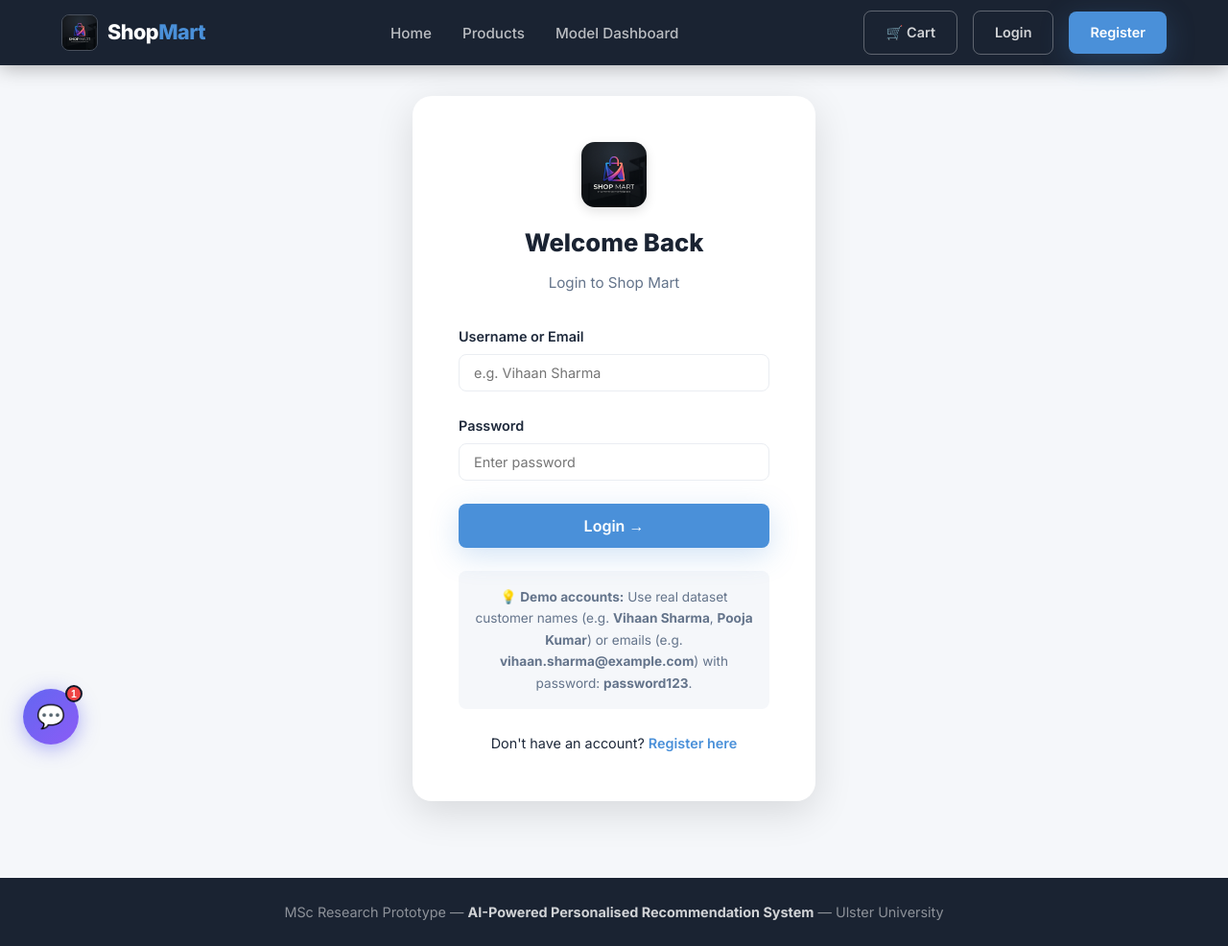
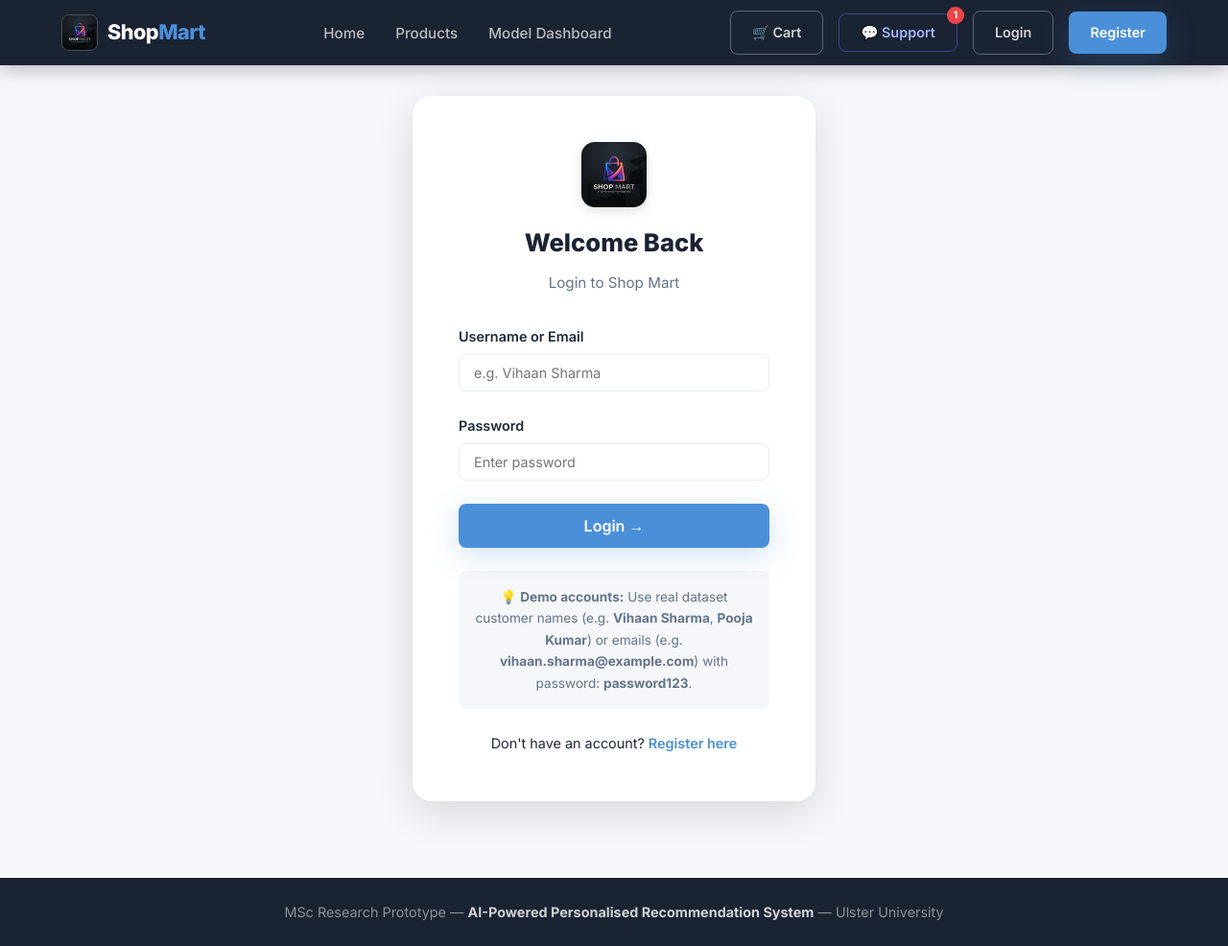
Before and after one commit to nilernishupc-hue/Shop-Mart, a Flask app: page /login in a window 1280 px wide. Shown: the whole page at 96% size. Run offline with Flask 3, Linux system fonts and the light colour scheme.

Commit message:
Move support chat button into navbar next to cart, panel drops from top-right

```diff
--- a/templates/layout.html
+++ b/templates/layout.html
@@ -30,6 +30,10 @@
           🛒 Cart
           <span id="cart-badge" style="background:var(--sunset); color:var(--white); border-radius:50%; width:20px; height:20px; display:{% if cart_count > 0 %}inline-flex{% else %}none{% endif %}; align-items:center; justify-content:center; font-size:.75rem; font-weight:bold; position:absolute; top:-8px; right:-8px; border:2px solid var(--navy-dark);">{{ cart_count }}</span>
         </a>
+        <button onclick="toggleChat()" class="btn btn-outline" id="nav-support-btn" style="position:relative; display:flex; align-items:center; gap:6px; border-color:rgba(99,102,241,0.5); color:#a5b4fc;">
+          💬 Support
+          <span id="support-badge" style="background:#ef4444; color:#fff; border-radius:50%; width:18px; height:18px; display:inline-flex; align-items:center; justify-content:center; font-size:.65rem; font-weight:700; position:absolute; top:-8px; right:-8px; border:2px solid var(--navy-dark);">1</span>
+        </button>
         <a href="{{ url_for('profile') }}" class="btn btn-outline" id="nav-profile">
           👤 {{ current_user.username }}
         </a>
@@ -38,6 +42,10 @@
         <a href="{{ url_for('login') }}" class="btn btn-outline" id="nav-cart-guest" style="position:relative; display:flex; align-items:center; gap:6px;">
           🛒 Cart
         </a>
+        <button onclick="toggleChat()" class="btn btn-outline" id="nav-support-btn-guest" style="position:relative; display:flex; align-items:center; gap:6px; border-color:rgba(99,102,241,0.5); color:#a5b4fc;">
+          💬 Support
+          <span id="support-badge" style="background:#ef4444; color:#fff; border-radius:50%; width:18px; height:18px; display:inline-flex; align-items:center; justify-content:center; font-size:.65rem; font-weight:700; position:absolute; top:-8px; right:-8px; border:2px solid var(--navy-dark);">1</span>
+        </button>
         <a href="{{ url_for('login') }}" class="btn btn-outline" id="nav-login">Login</a>
         <a href="{{ url_for('register') }}" class="btn btn-primary" id="nav-register">Register</a>
       {% endif %}
@@ -63,31 +71,16 @@
 
   <!-- ── Live Support Chat Widget ──────────────────────────── -->
   <style>
-    #support-btn {
-      position: fixed; bottom: 24px; left: 24px; z-index: 9998;
-      width: 58px; height: 58px; border-radius: 50%;
-      background: linear-gradient(135deg, #6366f1, #8b5cf6);
-      border: none; cursor: pointer; box-shadow: 0 4px 20px rgba(99,102,241,0.5);
-      display: flex; align-items: center; justify-content: center;
-      font-size: 1.5rem; transition: transform 0.2s, box-shadow 0.2s;
-    }
-    #support-btn:hover { transform: scale(1.1); box-shadow: 0 6px 28px rgba(99,102,241,0.7); }
-    #support-badge {
-      position: absolute; top: -4px; right: -4px; background: #ef4444;
-      color: #fff; border-radius: 50%; width: 18px; height: 18px;
-      font-size: 0.65rem; font-weight: 700; display: flex;
-      align-items: center; justify-content: center; border: 2px solid #0f172a;
-    }
     #support-panel {
-      position: fixed; bottom: 96px; left: 24px; z-index: 9999;
+      position: fixed; top: 70px; right: 20px; z-index: 9999;
       width: 340px; background: #1e293b; border-radius: 16px;
       box-shadow: 0 16px 48px rgba(0,0,0,0.5);
       border: 1px solid rgba(99,102,241,0.3);
       display: none; flex-direction: column; overflow: hidden;
-      animation: slideUpChat 0.25s ease;
+      animation: slideDownChat 0.25s ease;
     }
-    @keyframes slideUpChat {
-      from { opacity:0; transform: translateY(20px); }
+    @keyframes slideDownChat {
+      from { opacity:0; transform: translateY(-12px); }
       to   { opacity:1; transform: translateY(0); }
     }
     #support-panel.open { display: flex; }
@@ -146,11 +139,6 @@
     #chat-send:hover { background: #4f46e5; }
   </style>
 
-  <!-- Support Button -->
-  <button id="support-btn" onclick="toggleChat()" aria-label="Open live support chat" title="Live Support">
-    💬
-    <span id="support-badge">1</span>
-  </button>
 
   <!-- Chat Panel -->
   <div id="support-panel" role="dialog" aria-label="Support chat">
```
